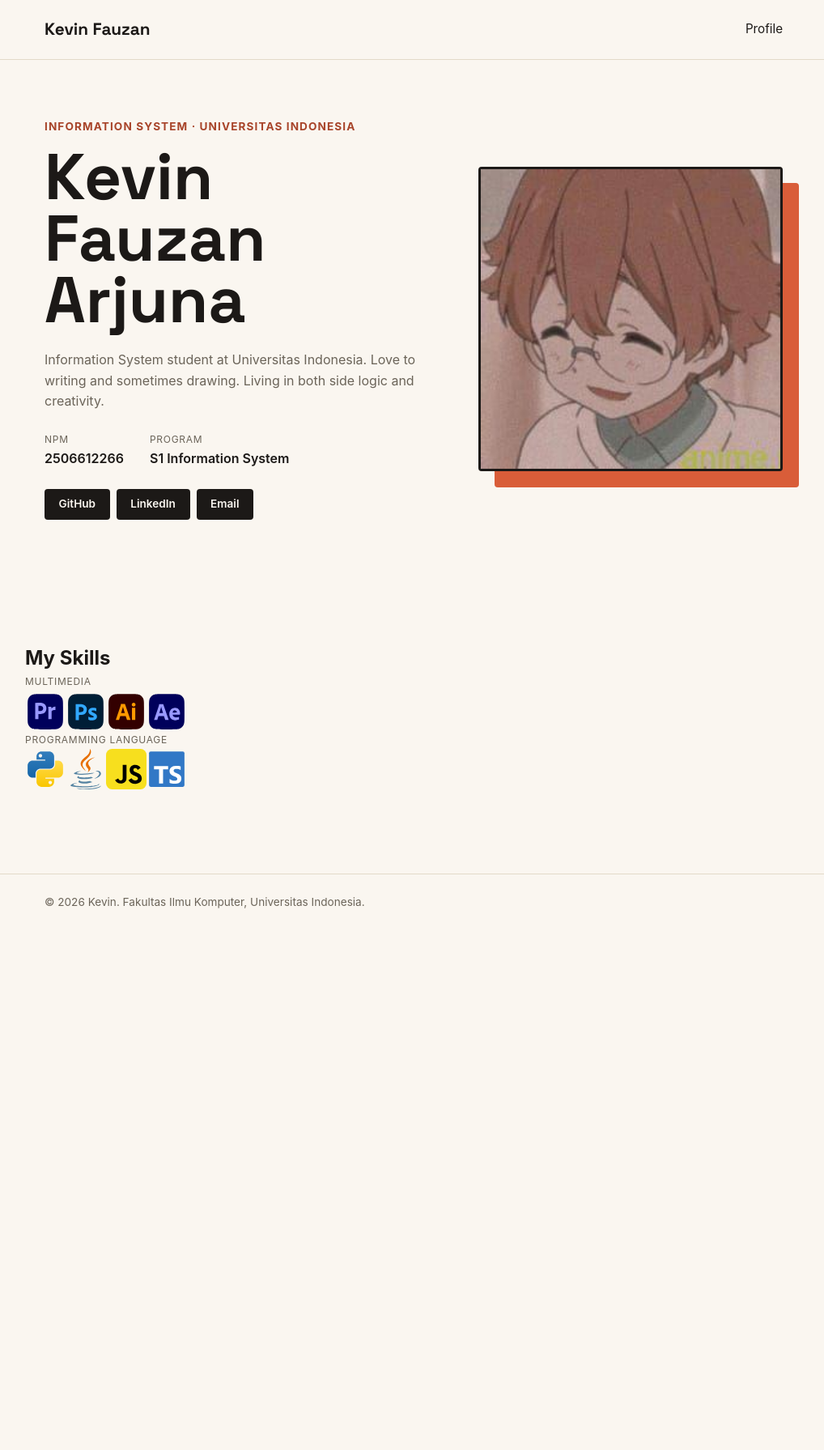
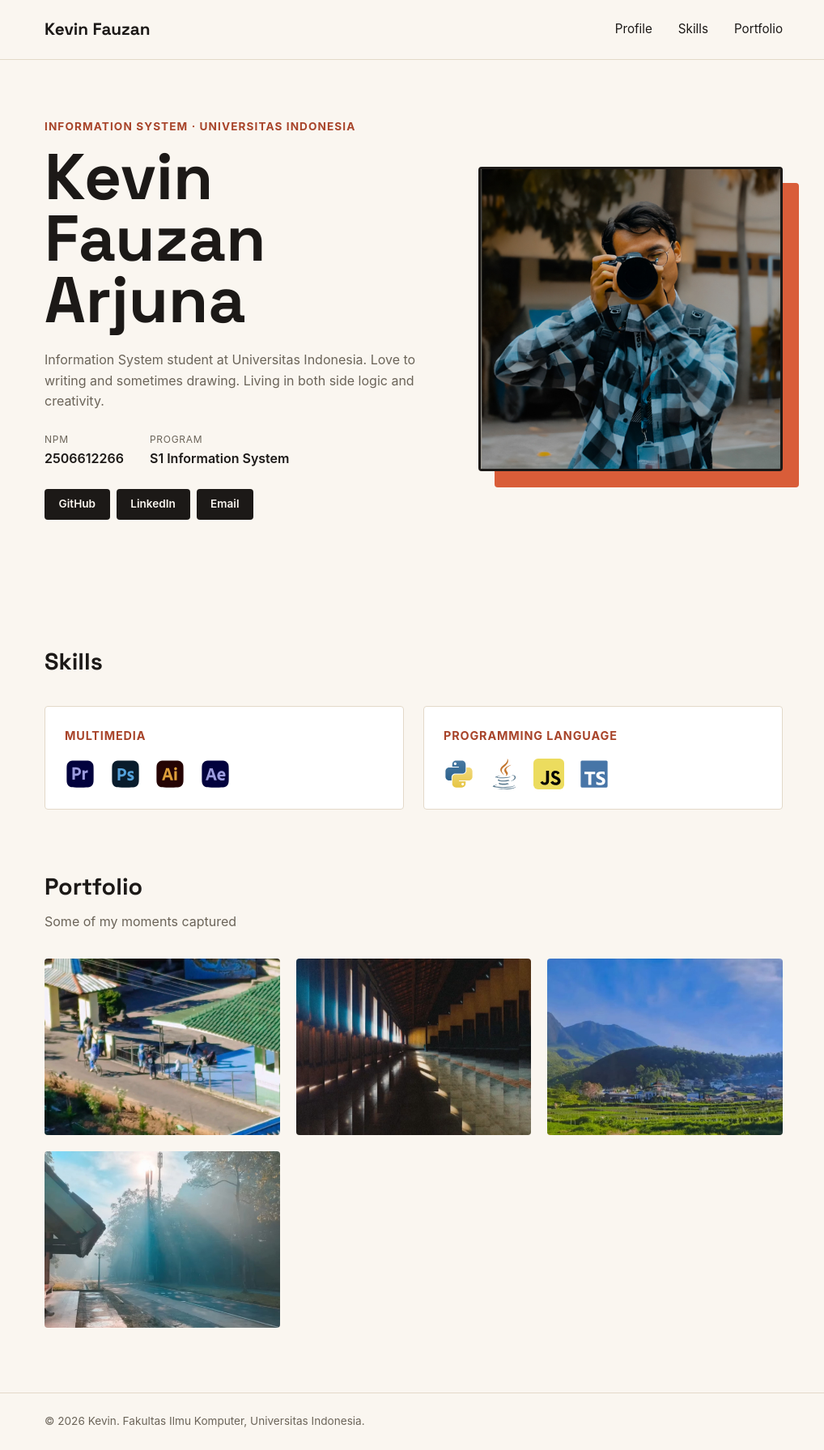
Before and after one commit to Kiara996/myportofolio, a Django app: page / in a window 1280 px wide. Shown: the whole page at 81% size, without its empty margins (129-1147 px from the left). Before the commit the page ends 1122 px from the top, so only its background shows below. Run offline with Django 5.2, Linux system fonts and the light colour scheme.

Commit message:
feat: add portofolio multimedia, programming, photography

```diff
--- a/static/css/style.css
+++ b/static/css/style.css
@@ -179,23 +179,122 @@ h1, .brand {
     border: 3px solid var(--ink);
 }
 
-/*Section Skills dengan CSS Grid
+/*Section Skills
 */
+.section-title {
+    font-family: "Space Grotesk", -apple-system, sans-serif;
+    font-size: 1.8rem;
+    margin-bottom: 0.5rem;
+}
+
+.section-desc {
+    color: var(--text-muted);
+    max-width: 520px;
+    margin-bottom: 2rem;
+}
+
 .skills {
-    padding: 0 0 0;
+    padding: 4.5rem 0;
 }
 
 .skills-grid {
     display: grid;
-    grid-template-columns: 1fr 1fr;
-    gap: 3rem;
-    padding: 4.5rem 0 5rem;
+    grid-template-columns: repeat(auto-fit, minmax(240px, 1fr));
+    gap: 1.5rem;
+    margin-top: 2rem;
 }
 
-.skills-icon {
-    display:flex;
-    width: 50px;
-    height: 50px;
+.skill-card {
+    background-color: #fff;
+    border: 1px solid var(--line);
+    border-radius: var(--radius);
+    padding: 1.5rem;
+    transition: transform 0.2s ease, box-shadow 0.2s ease, border-color 0.2s ease;
+}
+
+.skill-card:hover {
+    transform: translateY(-4px);
+    box-shadow: 0 10px 25px rgba(28, 25, 23, 0.08);
+    border-color: var(--accent);
+}
+
+.skill-card h3 {
+    font-size: 0.9rem;
+    text-transform: uppercase;
+    letter-spacing: 0.06em;
+    color: var(--accent-dark);
+    margin-bottom: 1.1rem;
+}
+
+.skill-icons {
+    display: flex;
+    gap: 1.1rem;
+    flex-wrap: wrap;
+}
+
+.skill-icons img {
+    width: 38px;
+    height: 38px;
+    object-fit: contain;
+    filter: grayscale(35%);
+    transition: filter 0.2s ease, transform 0.2s ease;
+}
+
+.skill-icons img:hover {
+    filter: none;
+    transform: scale(1.12);
+}
+
+/* Section Portfolio Photography
+*/
+.portfolio {
+    padding: 0 0 5rem;
+}
+
+.portfolio-grid {
+    display: grid;
+    grid-template-columns: repeat(auto-fit, minmax(220px, 1fr));
+    gap: 1.25rem;
+}
+
+.portfolio-item {
+    position: relative;
+    margin: 0;
+    overflow: hidden;
+    border-radius: var(--radius);
+    aspect-ratio: 4 / 3;
+}
+
+.portfolio-item img {
+    width: 100%;
+    height: 100%;
+    object-fit: cover;
+    display: block;
+    transition: transform 0.35s ease;
+}
+
+.portfolio-item figcaption {
+    position: absolute;
+    left: 0;
+    right: 0;
+    bottom: 0;
+    padding: 0.75rem 1rem;
+    background: linear-gradient(to top, rgba(28, 25, 23, 0.75), transparent);
+    color: var(--paper);
+    font-size: 0.85rem;
+    font-weight: 600;
+    opacity: 0;
+    transform: translateY(8px);
+    transition: opacity 0.25s ease, transform 0.25s ease;
+}
+
+.portfolio-item:hover img {
+    transform: scale(1.06);
+}
+
+.portfolio-item:hover figcaption {
+    opacity: 1;
+    transform: translateY(0);
 }
 
 
--- a/templates/index.html
+++ b/templates/index.html
@@ -15,11 +15,15 @@
             <a href="#profile" class="brand">Kevin Fauzan</a>
             <nav>
                 <a href="#profile">Profile</a>
+                <a href="#skills">Skills</a>
+                <a href="#portfolio">Portfolio</a>
             </nav>
         </div>
     </header>
 
     <main>
+
+        <!-- Section Profile -->
         <section class="hero" id="profile">
             <div class="container hero-grid">
                 <div class="hero-identity">
@@ -50,28 +54,56 @@
                 </div>
             </div>
         </section>
+
+        <!-- Section Skills Multimedia & Programming -->
         <section class="skills" id="skills">
-            <div class="container skills-grid">
-                <div class="skills-identity">
-                    <h2>My Skills</h2>
-                    <dl class="meta-list">
-                        <div class="meta-row">
-                            <dt>Multimedia</dt>
-                            <div class="skills-icon">
-                                <img class="premiere-pro" src="/static/img/icons/multimedia/adobe-premiere-svgrepo-com.svg" alt="Adobe Premiere Pro">
-                                <img class="photoshop" src="/static/img/icons/multimedia/adobe-photoshop-svgrepo-com.svg" alt="Adobe Photoshop">
-                                <img class="illustrator" src="/static/img/icons/multimedia/adobe-illustrator-svgrepo-com.svg" alt="Adobe Illustrator">
-                                <img class="after-effects" src="/static/img/icons/multimedia/adobe-after-effects-svgrepo-com.svg" alt="Adobe After Effects">
-                            </div>
-                            <dt>Programming Language</dt>
-                            <div class="skills-icon">
-                                <img class="python" src="/static/img/icons/programming/python-svgrepo-com.svg" alt="Python">
-                                <img class="java" src="/static/img/icons/programming/java-svgrepo-com.svg" alt="Java">
-                                <img class="javascript" src="/static/img/icons/programming/javascript-svgrepo-com.svg" alt="JavaScript">
-                                <img class="typescript" src="/static/img/icons/programming/typescript-official-svgrepo-com.svg" alt="TypeScript">
-                            </div>
+            <div class="container">
+                <h2 class="section-title">Skills</h2>
+                <div class="skills-grid">
+                    <div class="skill-card">
+                        <h3>Multimedia</h3>
+                        <div class="skill-icons">
+                            <img src="/static/img/icons/multimedia/adobe-premiere-svgrepo-com.svg" alt="Adobe Premiere Pro" title="Adobe Premiere Pro">
+                            <img src="/static/img/icons/multimedia/adobe-photoshop-svgrepo-com.svg" alt="Adobe Photoshop" title="Adobe Photoshop">
+                            <img src="/static/img/icons/multimedia/adobe-illustrator-svgrepo-com.svg" alt="Adobe Illustrator" title="Adobe Illustrator">
+                            <img src="/static/img/icons/multimedia/adobe-after-effects-svgrepo-com.svg" alt="Adobe After Effects" title="Adobe After Effects">
                         </div>
-                    </dl>
+                    </div>
+                    <div class="skill-card">
+                        <h3>Programming Language</h3>
+                        <div class="skill-icons">
+                            <img src="/static/img/icons/programming/python-svgrepo-com.svg" alt="Python" title="Python">
+                            <img src="/static/img/icons/programming/java-svgrepo-com.svg" alt="Java" title="Java">
+                            <img src="/static/img/icons/programming/javascript-svgrepo-com.svg" alt="JavaScript" title="JavaScript">
+                            <img src="/static/img/icons/programming/typescript-official-svgrepo-com.svg" alt="TypeScript" title="TypeScript">
+                        </div>
+                    </div>
+                </div>
+            </div>
+        </section>
+
+        <!-- Section Portfolio Photography -->
+        <section class="portfolio" id="portfolio">
+            <div class="container">
+                <h2 class="section-title">Portfolio</h2>
+                <p class="section-desc">Some of my moments captured</p>
+                <div class="portfolio-grid">
+                    <figure class="portfolio-item">
+                        <img src="/static/img/portfolio/photo-1.jpeg" alt="Foto potret pedesaan">
+                        <figcaption>Village Life</figcaption>
+                    </figure>
+                    <figure class="portfolio-item">
+                        <img src="/static/img/portfolio/photo-2.jpeg" alt="Foto lorong">
+                        <figcaption>Lorong</figcaption>
+                    </figure>
+                    <figure class="portfolio-item">
+                        <img src="/static/img/portfolio/photo-3.jpeg" alt="Foto pemandangan perbukitan">
+                        <figcaption>Hilly Views</figcaption>
+                    </figure>
+                    <figure class="portfolio-item">
+                        <img src="/static/img/portfolio/photo-4.jpeg" alt="Foto jalan asrama UI">
+                        <figcaption>Street Morning</figcaption>
+                    </figure>
                 </div>
             </div>
         </section>
```
Also changed, not shown: static/img/kevin.jpg, static/img/portfolio/photo-1.jpeg (added), static/img/portfolio/photo-2.jpeg (added), static/img/portfolio/photo-3.jpeg (added), static/img/portfolio/photo-4.jpeg (added).
